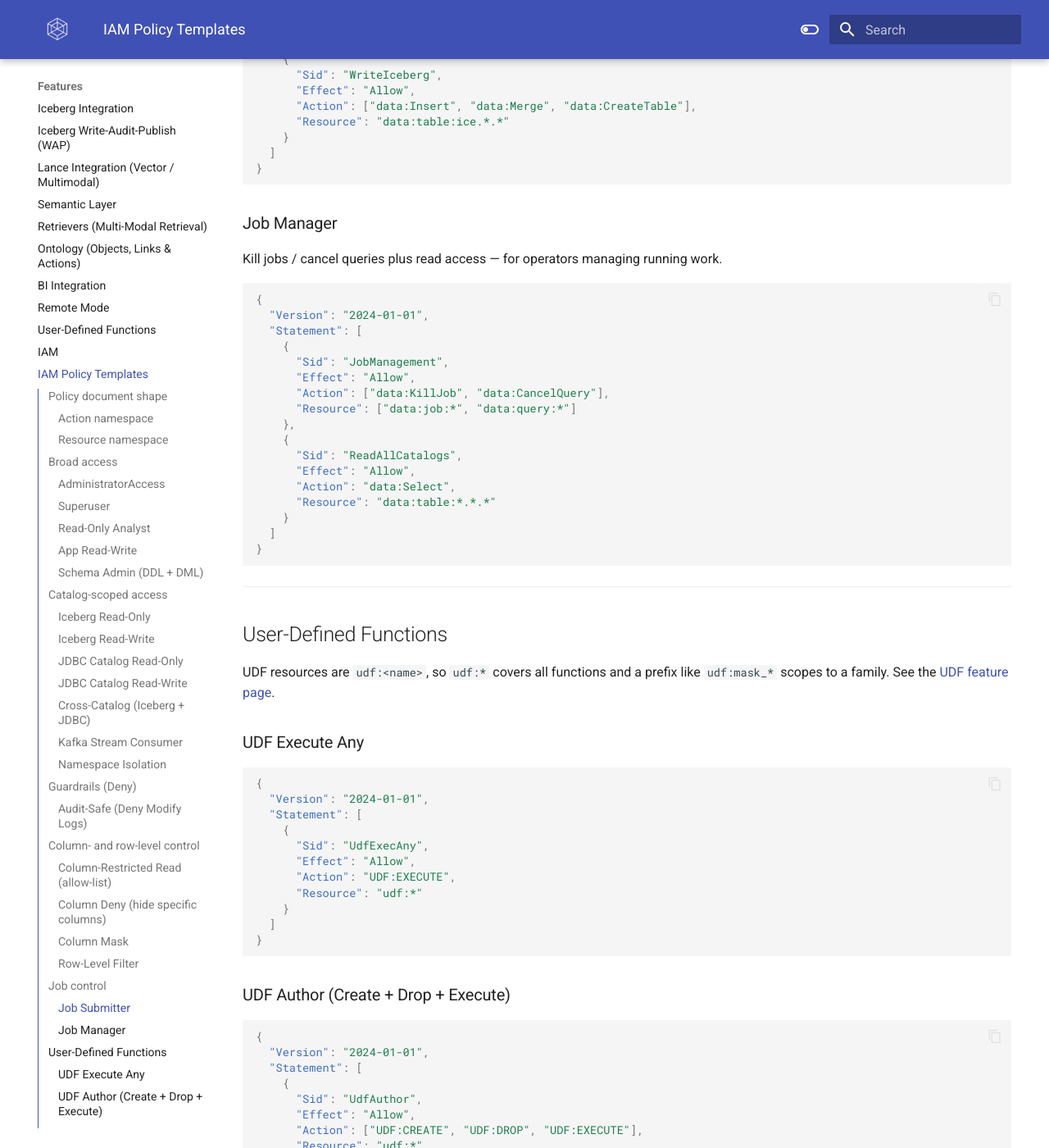
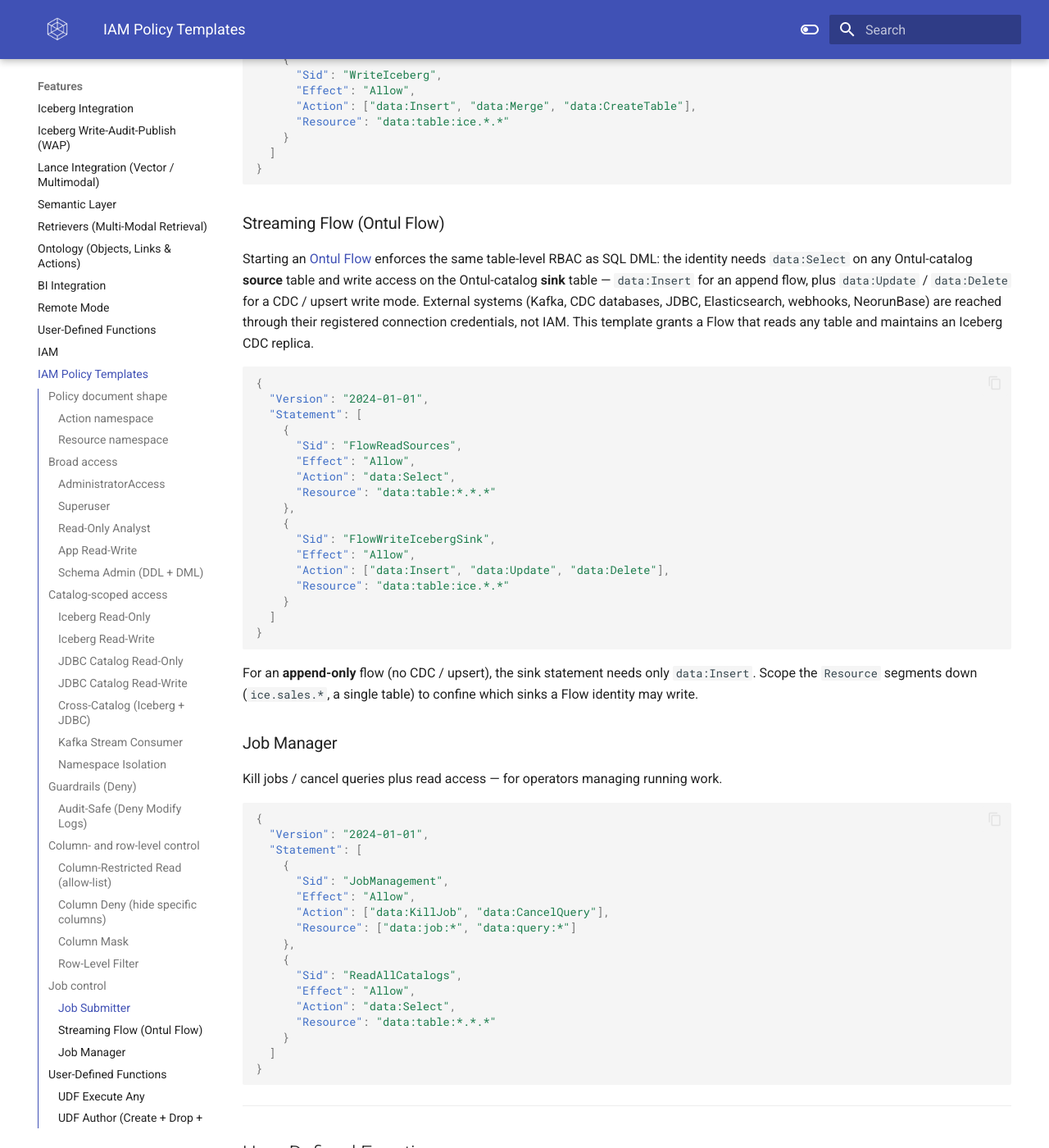
Before and after one commit to cloudcheflabs/ontul-docs, an MkDocs documentation site: the page built from docs/features/iam-policy-templates.md, in a window 1280 px wide and 1400 px high, scrolled down 9524 px. Shown: the whole window at 82% size. Built offline with MkDocs 1.6.1 and Material for MkDocs 9.7.7, drawn with Linux system fonts in a browser that asks for light colours; the version menu is left out.

Commit message:
docs: Ontul Flow now records data lineage + audit on start
Document that starting a Flow (SUBMIT STREAMING) records a source→sink lineage
edge (OpenLineage-emitted) and an always-on audit event (data:Write, sink as
resource, source+sink datasets in tables; DENY on IAM refusal). Dataset naming:
catalog tables bare, external systems scheme-prefixed. Adds a Streaming Flow IAM
policy template (Select on source, Insert/Update/Delete on sink).

Co-Authored-By: Claude Opus 4.8 (1M context) <noreply@anthropic.com>

````diff
--- a/docs/features/iam-policy-templates.md
+++ b/docs/features/iam-policy-templates.md
@@ -446,6 +446,39 @@ Read everything, and write/create tables in Iceberg — the grant a batch/stream
 }
 ```
 
+### Streaming Flow (Ontul Flow)
+
+Starting an [Ontul Flow](../streaming/flow.md) enforces the same table-level RBAC as SQL DML: the
+identity needs `data:Select` on any Ontul-catalog **source** table and write access on the Ontul-catalog
+**sink** table — `data:Insert` for an append flow, plus `data:Update` / `data:Delete` for a CDC / upsert
+write mode. External systems (Kafka, CDC databases, JDBC, Elasticsearch, webhooks, NeorunBase) are
+reached through their registered connection credentials, not IAM. This template grants a Flow that reads
+any table and maintains an Iceberg CDC replica.
+
+```json
+{
+  "Version": "2024-01-01",
+  "Statement": [
+    {
+      "Sid": "FlowReadSources",
+      "Effect": "Allow",
+      "Action": "data:Select",
+      "Resource": "data:table:*.*.*"
+    },
+    {
+      "Sid": "FlowWriteIcebergSink",
+      "Effect": "Allow",
+      "Action": ["data:Insert", "data:Update", "data:Delete"],
+      "Resource": "data:table:ice.*.*"
+    }
+  ]
+}
+```
+
+For an **append-only** flow (no CDC / upsert), the sink statement needs only `data:Insert`. Scope the
+`Resource` segments down (`ice.sales.*`, a single table) to confine which sinks a Flow identity may
+write.
+
 ### Job Manager
 
 Kill jobs / cancel queries plus read access — for operators managing running work.
````
Also changed, not shown: docs/features/audit-log.md (+3 -0 lines), docs/features/data-lineage.md (+8 -1 lines), docs/streaming/flow.md (+16 -0 lines).
